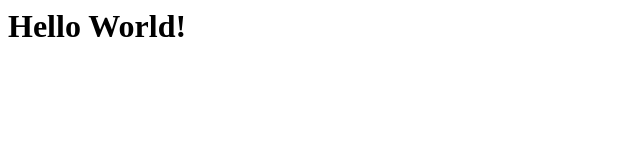
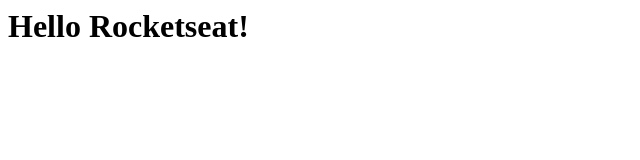
Before and after one commit to winadv/git-live, a plain HTML site: page index.html in a window 1280 px wide. Shown: the whole page, without its empty margins (0-640 px from the left). Drawn offline with Linux system fonts and the light colour scheme.

Commit message:
Alterado index.htm e novo arquivo

```diff
--- a/index.html
+++ b/index.html
@@ -1 +1 @@
-<h1>Hello World!</h1>
+<h1>Hello Rocketseat!</h1>
```
Also changed, not shown: novo.html (added, +1 -0 lines).
